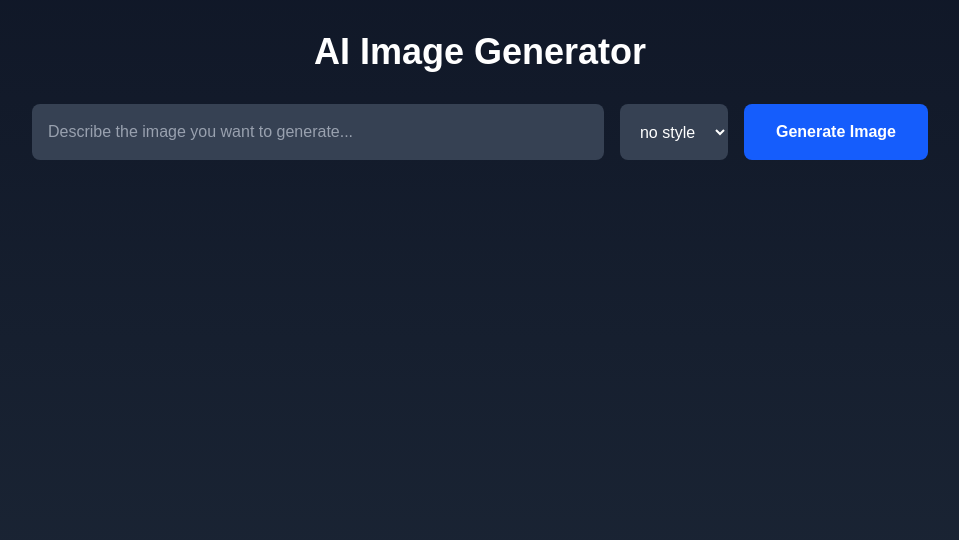
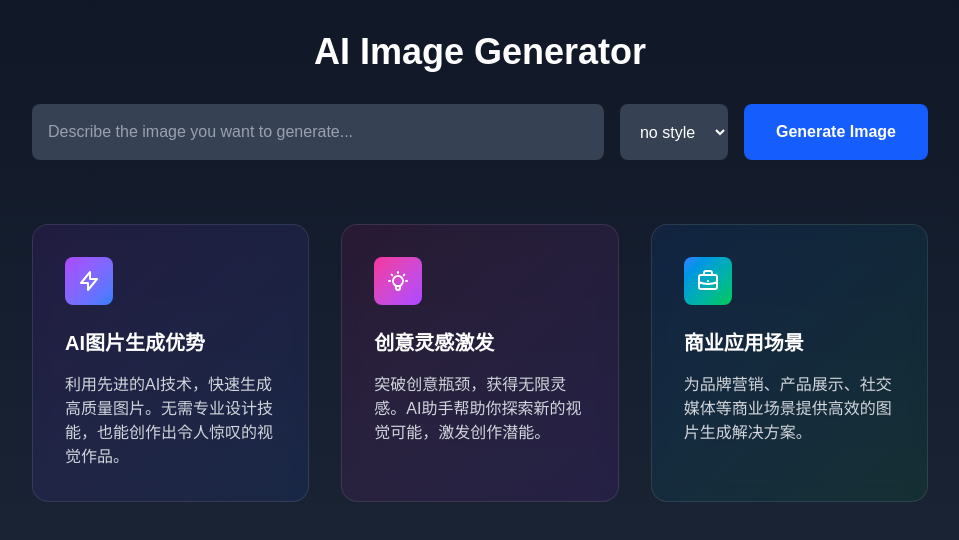
Before and after one commit to shijiu668/text330, a Next.js app: page / in a window 1280 px wide. Shown: the top 540 px of the page, without its empty margins (160-1119 px from the left). Built offline with nearby package versions, Linux system fonts and the light colour scheme.

Commit message:
第15次运行

```diff
--- a/src/app/page.tsx
+++ b/src/app/page.tsx
@@ -125,6 +125,38 @@ export default function Home() {
             <div className="animate-spin rounded-full h-16 w-16 border-t-2 border-b-2 border-blue-500"></div>
           </div>
         )}
+
+        <div className="grid grid-cols-1 md:grid-cols-3 gap-8 mt-16">
+          <div className="bg-gradient-to-br from-purple-600/10 to-blue-600/10 p-8 rounded-2xl backdrop-blur-sm border border-white/10 hover:border-white/20 transition-all">
+            <div className="w-12 h-12 bg-gradient-to-br from-purple-500 to-blue-500 rounded-lg flex items-center justify-center mb-6">
+              <svg className="w-6 h-6 text-white" fill="none" stroke="currentColor" viewBox="0 0 24 24" xmlns="http://www.w3.org/2000/svg">
+                <path strokeLinecap="round" strokeLinejoin="round" strokeWidth="2" d="M13 10V3L4 14h7v7l9-11h-7z"></path>
+              </svg>
+            </div>
+            <h3 className="text-xl font-semibold text-white mb-4">AI图片生成优势</h3>
+            <p className="text-gray-300">利用先进的AI技术，快速生成高质量图片。无需专业设计技能，也能创作出令人惊叹的视觉作品。</p>
+          </div>
+
+          <div className="bg-gradient-to-br from-pink-600/10 to-purple-600/10 p-8 rounded-2xl backdrop-blur-sm border border-white/10 hover:border-white/20 transition-all">
+            <div className="w-12 h-12 bg-gradient-to-br from-pink-500 to-purple-500 rounded-lg flex items-center justify-center mb-6">
+              <svg className="w-6 h-6 text-white" fill="none" stroke="currentColor" viewBox="0 0 24 24" xmlns="http://www.w3.org/2000/svg">
+                <path strokeLinecap="round" strokeLinejoin="round" strokeWidth="2" d="M9.663 17h4.673M12 3v1m6.364 1.636l-.707.707M21 12h-1M4 12H3m3.343-5.657l-.707-.707m2.828 9.9a5 5 0 117.072 0l-.548.547A3.374 3.374 0 0014 18.469V19a2 2 0 11-4 0v-.531c0-.895-.356-1.754-.988-2.386l-.548-.547z"></path>
+              </svg>
+            </div>
+            <h3 className="text-xl font-semibold text-white mb-4">创意灵感激发</h3>
+            <p className="text-gray-300">突破创意瓶颈，获得无限灵感。AI助手帮助你探索新的视觉可能，激发创作潜能。</p>
+          </div>
+
+          <div className="bg-gradient-to-br from-blue-600/10 to-green-600/10 p-8 rounded-2xl backdrop-blur-sm border border-white/10 hover:border-white/20 transition-all">
+            <div className="w-12 h-12 bg-gradient-to-br from-blue-500 to-green-500 rounded-lg flex items-center justify-center mb-6">
+              <svg className="w-6 h-6 text-white" fill="none" stroke="currentColor" viewBox="0 0 24 24" xmlns="http://www.w3.org/2000/svg">
+                <path strokeLinecap="round" strokeLinejoin="round" strokeWidth="2" d="M21 13.255A23.931 23.931 0 0112 15c-3.183 0-6.22-.62-9-1.745M16 6V4a2 2 0 00-2-2h-4a2 2 0 00-2 2v2m4 6h.01M5 20h14a2 2 0 002-2V8a2 2 0 00-2-2H5a2 2 0 00-2 2v10a2 2 0 002 2z"></path>
+              </svg>
+            </div>
+            <h3 className="text-xl font-semibold text-white mb-4">商业应用场景</h3>
+            <p className="text-gray-300">为品牌营销、产品展示、社交媒体等商业场景提供高效的图片生成解决方案。</p>
+          </div>
+        </div>
       </div>
     </main>
   );
```
